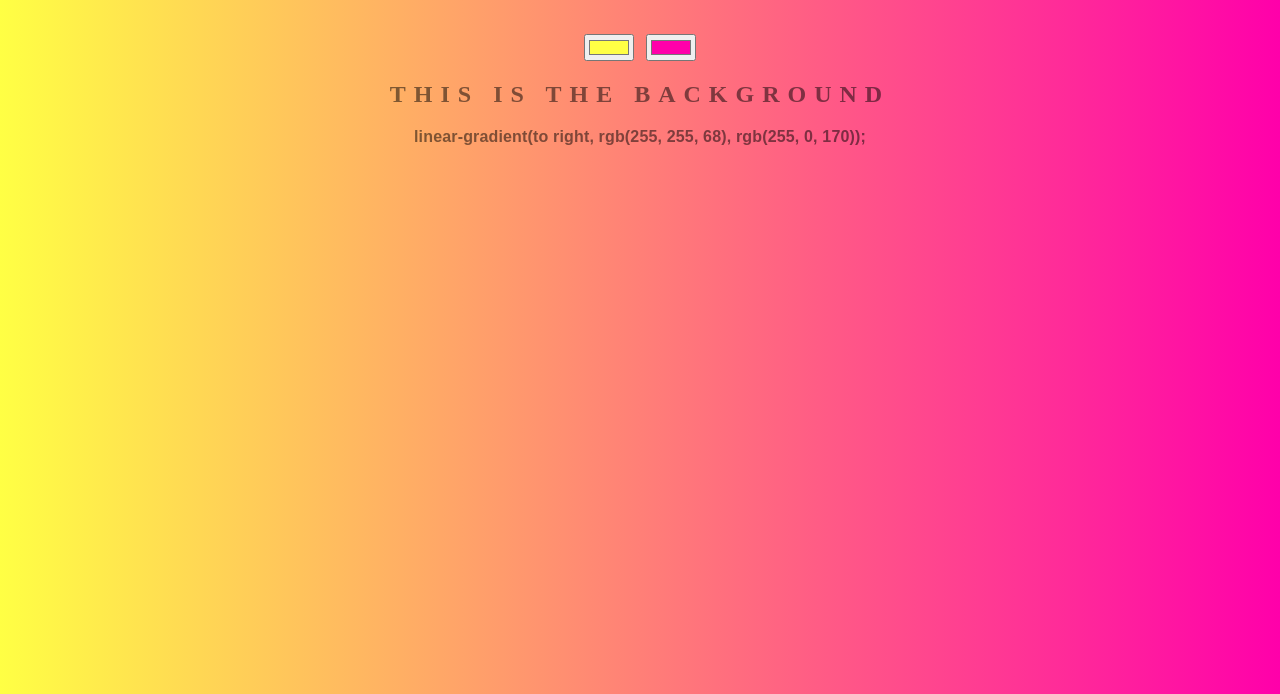
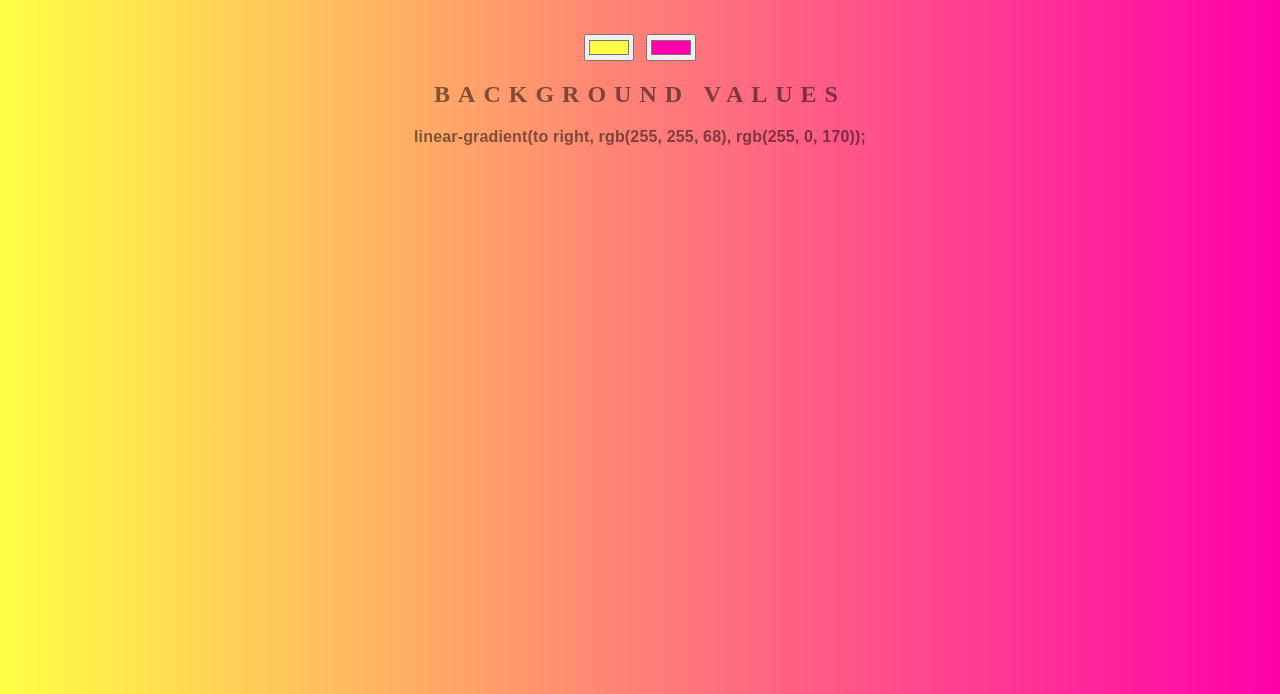
Before and after one commit to ferluminax/learn-github, a plain HTML site: page index.html in a window 1280 px wide. Shown: the part 106-800 px from the top of the page. Drawn offline with Linux system fonts and the light colour scheme.

Commit message:
Change subtitle background values

```diff
--- a/index.html
+++ b/index.html
@@ -8,7 +8,7 @@
 	<h1>Gradient Generator</h1>
 	<input class="color1" type="color" name="color1" value="#ffff44">
 	<input class="color2" type="color" name="color2" value="#ff00aa">
-	<h2>This is the Background</h2>
+	<h2>Background values</h2>
 	<h3></h3>
 	<script type="text/javascript" src="script.js"></script>
 
```
